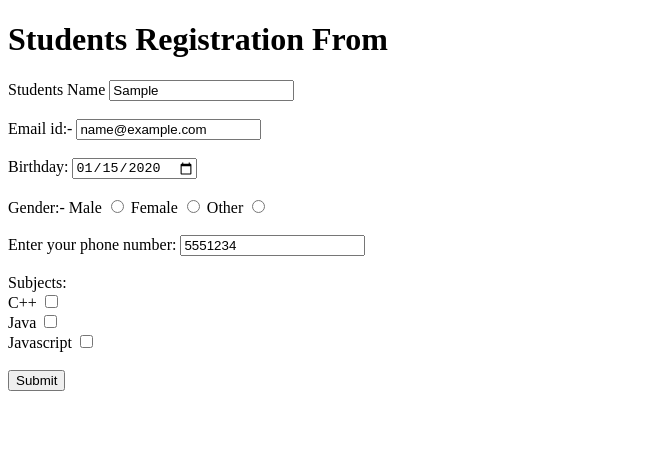
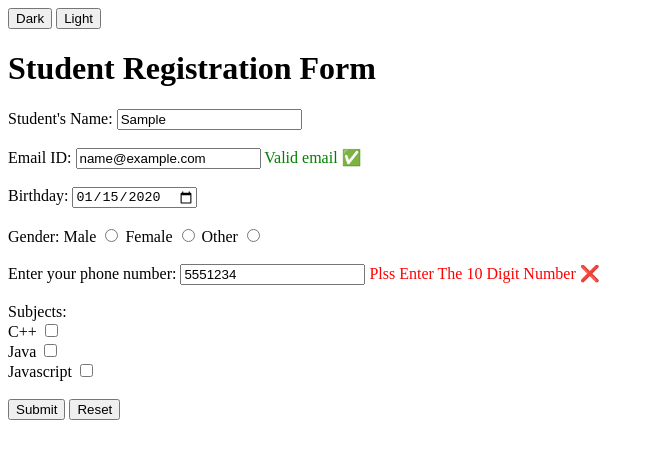
Before and after one commit to Sidd-0710/JS-Core-Projects, a plain HTML site: page Day 1/var, let, const differences/index.html in a window 1280 px wide. Both pictures are taken after typing "Sample", "name@example.com", "2020-01-15", "5551234" into the empty fields and a click on the input "Submit". Shown: the whole page, without its empty margins (0-654 px from the left). Drawn offline with Linux system fonts and the light colour scheme.

Commit message:
Form Email Validation

```diff
--- a/Day 1/var, let, const differences/index.html
+++ b/Day 1/var, let, const differences/index.html
@@ -8,21 +8,25 @@
 </head>
 
 <body>
-  <h1>Students Registration From</h1>
+  <button id="Dark">Dark</button>
+  <button id="Light">Light</button>
+  <h1>Student Registration Form</h1>
   <form>
-    <label for="name"> Students Name</label>
-    <input type="text" id="name" value="">
+    <label for="name">Student's Name:</label>
+    <input type="text" id="name" name="name" value="">
     <br><br>
 
-    <label for="email"> Email id:-</label>
-    <input type="email" id="email" value="">
+    <label for="email">Email ID:</label>
+    <input type="email" id="email" name="email" value="">
+      <span id="error" style="color:red;"></span>
+
     <br><br>
 
     <label for="birthday">Birthday:</label>
-    <input type="date" id="birthday" value="">
+    <input type="date" id="birthday" name="birthday" value="">
     <br><br>
 
-    <label for="gender">Gender:-</label>
+    <label>Gender:</label>
     <label for="male">Male</label>
     <input type="radio" id="male" name="gender" value="male">
 
@@ -34,29 +38,30 @@
     <br><br>
 
     <label for="phone">Enter your phone number:</label>
-    <input type="tel" id="phone" name="phone" pattern="[0-9]{3}-[0-9]{2}-[0-9]{3}">
+    <input type="tel" id="phone" name="phone" pattern="[0-9]{10}" title="Enter a 10-digit phone number">
+    <span id="contactErr"></span>
     <br><br>
 
-    <label for="subject">Subjects:</label>
+    <label>Subjects:</label>
     <br>
     <label for="subject1">C++</label>
-    <input type="checkbox" id="subject1" name="subject" value="C++">
+    <input type="checkbox" id="subject1" name="subjects[]" value="C++">
     <br>
 
     <label for="subject2">Java</label>
-    <input type="checkbox" id="subject2" name="subject" value="Java">
+    <input type="checkbox" id="subject2" name="subjects[]" value="Java">
     <br>
 
     <label for="subject3">Javascript</label>
-    <input type="checkbox" id="subject3" name="subject" value="Javascript">
+    <input type="checkbox" id="subject3" name="subjects[]" value="Javascript">
     <br><br>
 
     <input type="submit" id="Submit_btn" value="Submit">
 
+    <input type="reset" value="Reset">
+  </form>
 
-    <script src="index.js"></script>
-
-  </form>
+  <script src="index.js"></script>
 </body>
 
 </html>
--- a/Day 1/var, let, const differences/index.js
+++ b/Day 1/var, let, const differences/index.js
@@ -1,6 +1,85 @@
-// Event Handing
-document.getElementById("Submit_btn").addEventListener("click", function(event) {
-    event.preventDefault()
-    console.log("Button clicked");
+document.getElementById("Dark").addEventListener("click", function () {
+    document.querySelector("body").style.backgroundColor = "GREY "
+})
 
+document.getElementById("Light").addEventListener("click", function () {
+    document.querySelector("body").style.backgroundColor = "White "
 })
+
+
+
+
+document.getElementById("Submit_btn").addEventListener("click", function (event) {
+    event.preventDefault();
+
+    let name = document.getElementById("name").value;
+    let email = document.getElementById("email").value;
+
+   function validateEmail() {
+  const email = document.getElementById("email").value;
+  const error = document.getElementById("error");
+  const pattern = /^[^\s@]+@[^\s@]+\.[^\s@]+$/;
+
+  if (!pattern.test(email)) {
+    error.textContent = "Invalid email address ❌";
+    error.style.color = "red";
+    return false;
+  }
+
+  error.textContent = "Valid email ✅";
+  error.style.color = "green";
+  return true;
+}
+
+     if (!validateEmail()) {
+    return; // Stop if email is invalid
+  }
+
+
+    let birthday = document.getElementById("birthday").value;
+    let phone = document.getElementById("phone").value;
+
+    if (phone.length != 10) {
+        let errMsg = "Plss Enter The 10 Digit Number ❌"
+        document.getElementById("contactErr").innerHTML = errMsg
+        document.getElementById("contactErr").style.color = "red"
+    } else {
+        document.getElementById("contactErr").innerHTML = "You are Good To GO✅"
+        document.getElementById("contactErr").style.color = "green"
+    }
+
+
+
+    const gender = document.querySelector('input[name="gender"]:checked')?.value || "Not selected";
+
+    // Collecting subjects
+    const subjects = [];
+    document.querySelectorAll('input[name="subjects[]"]:checked').forEach(function (checkbox) {
+        subjects.push(checkbox.value);
+    })
+
+
+
+    let StudentDetails = []
+    let std = {
+        "name": name,
+        "email": email,
+        "birthday": birthday,
+        "phone": phone,
+        "gender": gender,
+        "subjects": subjects
+    }
+
+    console.log(std);
+    StudentDetails.push(std);
+    console.log(`Details of Students - ${StudentDetails}`);
+
+    // // Log collected data
+    // console.log("Form Data:");
+    // console.log("Name:", name);
+    // console.log("Email:", email);
+    // console.log("Birthday:", birthday);
+    // console.log("Gender:", gender);
+    // console.log("Phone:", phone);
+    // console.log("Subjects:", subjects);
+});
```
